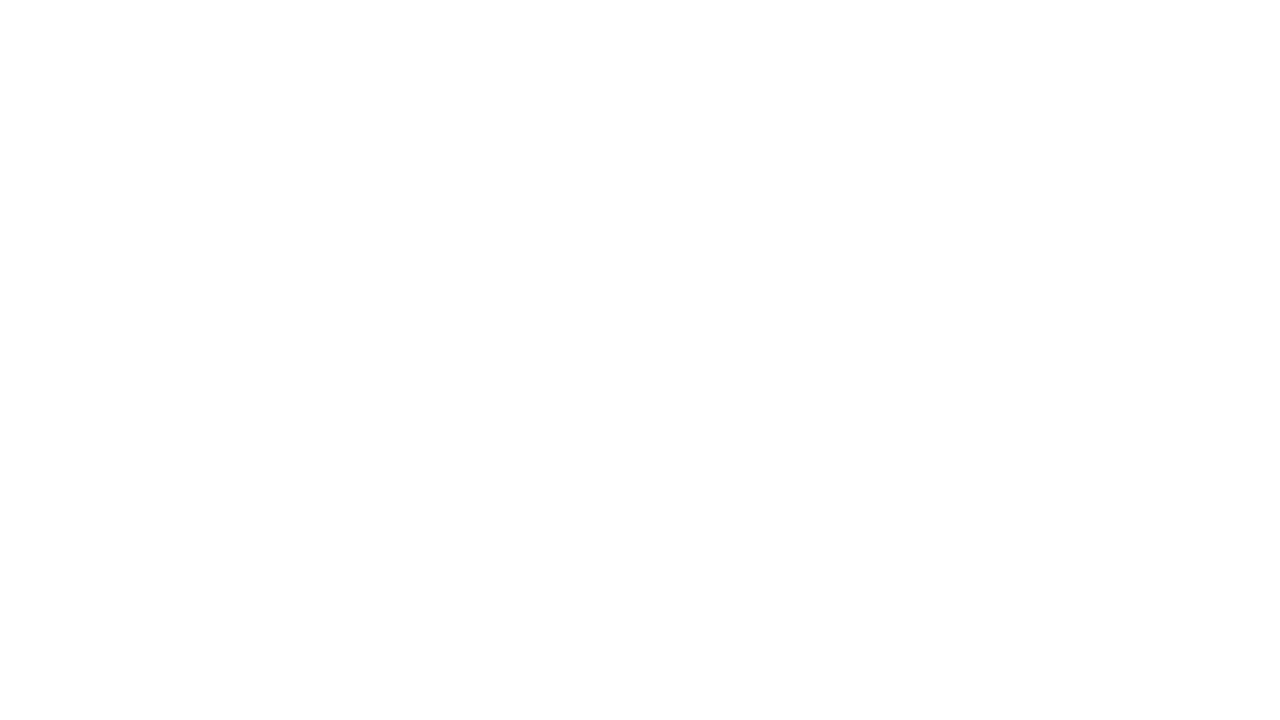
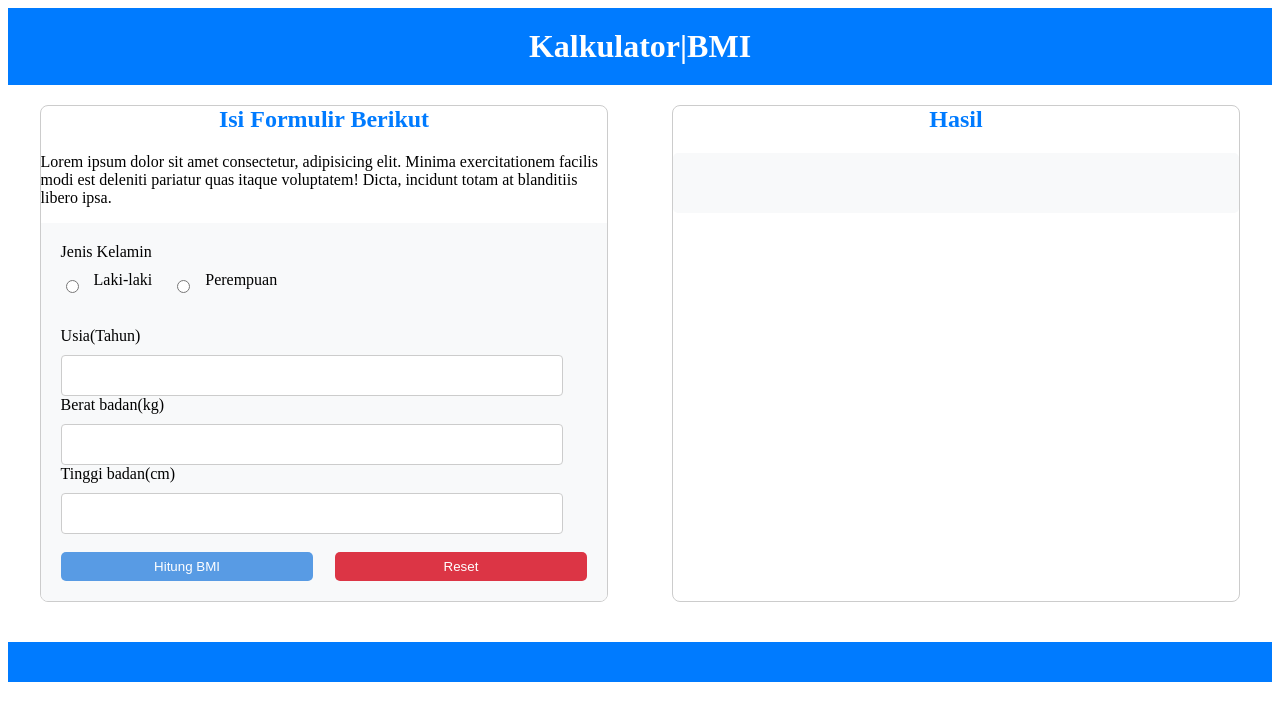
Before and after one commit to revou-fundamental-course/25-mar-24-ddni7, a plain HTML site: page index.html in a window 1280 px wide. Drawn offline with Linux system fonts and the light colour scheme.

Commit message:
add tampilan seadanya

```diff
--- a/css/style.css
+++ b/css/style.css
@@ -0,0 +1,143 @@
+* {
+    box-sizing: border-box;
+}
+
+/* Header */
+.header {
+    background-color: #007bff;
+    color: #fff;
+    padding: 20px 0;
+    text-align: center;
+}
+
+.header h1 {
+    margin: 0;
+}
+
+/* Main Container */
+.main .main-container {
+    display: flex;
+    justify-content: space-around;
+}
+
+/* Container Item */
+.container-item {
+    border: 1px solid #ccc;
+    border-radius: 8px;
+    width: 45%;
+    margin-bottom: 20px;
+    overflow: hidden;
+    margin-top: 20px;
+}
+
+.container-item h2 {
+    color: #007bff;
+    margin-top: 0;
+    text-align: center;
+}
+
+.form-input {
+    background-color: #f8f9fa;
+    padding: 20px;
+}
+
+.form-input label {
+    display: block;
+    margin-bottom: 10px;
+}
+
+.form-input input[type="number"] {
+    width: calc(100% - 24px);
+}
+
+.jenis_kelamin {
+    display: flex;
+    gap: 10px;
+    margin-bottom: 10px;
+}
+
+.jenis_kelamin input[type="radio"] {
+    margin-right: 5px;
+}
+
+input[type=number] {
+    width: 100%;
+    padding: 12px;
+    border: 1px solid #ccc;
+    border-radius: 4px;
+    resize: vertical;
+}
+
+.aksi {
+    display: flex;
+    justify-content: space-between;
+}
+
+button {
+    width: 48%;
+    padding: 7px;
+    border: none;
+    border-radius: 5px;
+    cursor: pointer;
+}
+
+.hitung {
+    background-color: #589be4;
+    color: #fff;
+}
+
+.reset {
+    background-color: #dc3545;
+    color: #fff;
+}
+
+button:hover {
+    background-color: #1f53e2;
+}
+
+.reset:hover {
+    background-color: #e21f29;
+}
+
+/* Hasil */
+.hasil {
+    background-color: #f8f9fa;
+    padding: 20px;
+    text-align: center;
+    border-radius: 5px;
+}
+
+.hasil h2 {
+    color: #007bff;
+}
+
+.hasil .total {
+    font-size: 24px;
+    font-weight: bold;
+    display: block;
+    margin-bottom: 10px;
+}
+
+.hasil .kategori {
+    font-size: 18px;
+    display: block;
+    margin-bottom: 10px;
+}
+
+.list-penyakit {
+    text-align: left;
+    padding-left: 20px;
+}
+
+.saran {
+    margin-top: 20px;
+}
+
+/* Footer */
+.footer {
+    background-color: #007bff;
+    color: #fff;
+    text-align: center;
+    padding: 20px 0;
+    margin-top: 20px;
+}
--- a/index.html
+++ b/index.html
@@ -4,10 +4,69 @@
         <meta charset="UTF-8">
         <meta name="viewport" content="width=device-width, initial-scale=1.0">
         <link rel="stylesheet" href="css/style.css">
-    <title>Calculator|BMI</title>
+        <title>Kalkulator|BMI</title>
     </head>
     <body>
-
+        <!-- HEADER -->
+        <div class="header">
+            <h1>Kalkulator|BMI</h1>
+        </div>
+        <!-- CLOSE HEADER -->
+        <!-- MAIN -->
+        <div class="main">
+            <div class="main-container">
+                <div class="container-item">
+                    <h2>Isi Formulir Berikut</h2>
+                    <p>Lorem ipsum dolor sit amet consectetur, adipisicing elit. Minima exercitationem facilis modi est
+                        deleniti pariatur quas itaque voluptatem! Dicta, incidunt totam at blanditiis libero ipsa.</p>
+                    <div class="form-input">
+                        <form action="">
+                            <!-- Jenis_kelamin -->
+                            <label for="jenis-kelamin">Jenis Kelamin</label>
+                            <div class="jenis_kelamin">
+                                <input type="radio" name="jenis_kelamin" id="laki-laki" value="Laki-laki">
+                                <label for="laki-laki">Laki-laki</label><br>
+                                <input type="radio" name="jenis_kelamin" id="perempuan" value="Perempuan">
+                                <label for="perempuan">Perempuan</label><br>
+                            </div>
+                            <br>
+                            <div class="usia">
+                                <label for="usia">Usia(Tahun)</label>
+                                <input type="number" name="usia" id="usia">
+                            </div>
+                            <div class="berat_badan">
+                                <label for="berat-badan">Berat badan(kg)</label>
+                                <input type="number" name="berat_badan" id="berat-badan">
+                            </div>
+                            <div class="tinggi_badan">
+                                <label for="tinggi-badan">Tinggi badan(cm)</label>
+                                <input type="number" name="tinggi_badan" id="tinggi-badan">
+                            </div>
+                            <br>
+                            <div class="aksi">
+                                <button type="submit" class="hitung" id="hitung">Hitung BMI</button>
+                                <button type="submit" class="reset" id="reset">Reset</button>
+                            </div>
+                        </form>
+                    </div>
+                </div>
+                <div class="container-item">
+                    <h2>Hasil</h2>
+                    <div class="hasil">
+                        <span class="total"></span>
+                        <span class="kategori"></span>
+                        <h2 class="risiko"></h2>
+                        <ul class="list-penyakit"></ul>
+                        <p class="saran"></p>
+                    </div>
+                </div>
+            </div>
+        </div>
+        <!-- CLOSE MAIN -->
+        <!-- FOOTER -->
+        <div class="footer">
+        </div>
+        <!-- CLOSE FOOTER -->
     </body>
     <script src="js/script.js"></script>
 </html>
```
Also changed, not shown: assets/img/pencil.png (added). Lines whose indentation alone changed are shown as unchanged.
